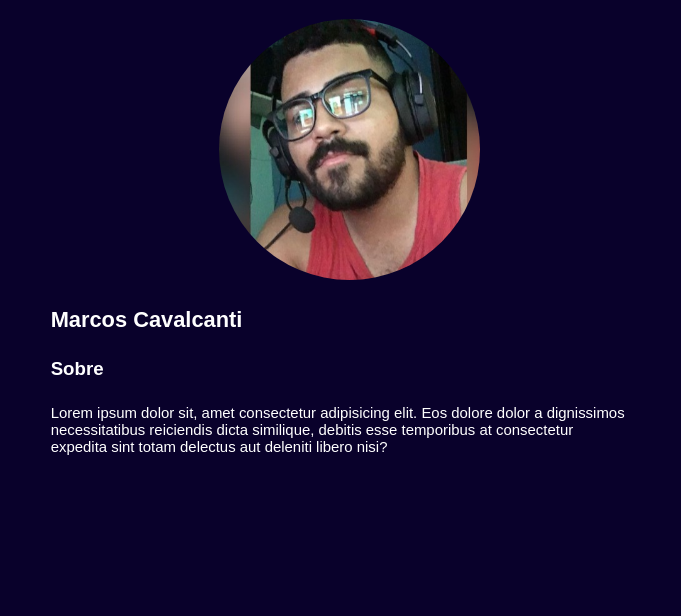
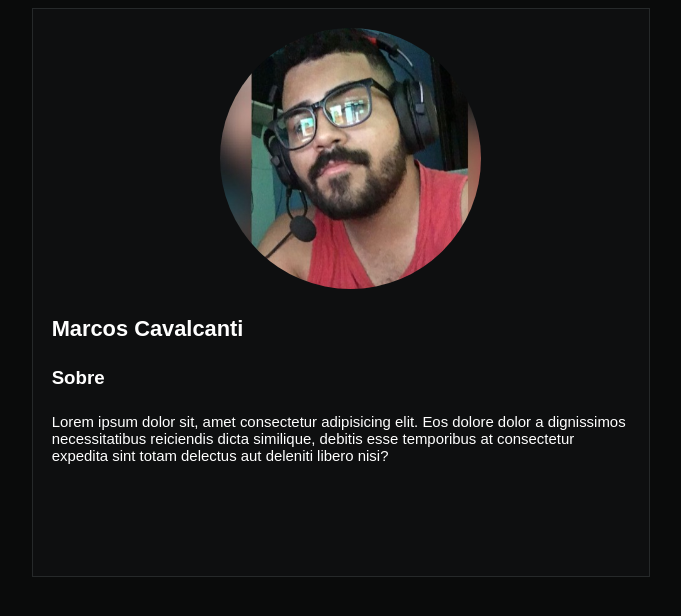
Before and after one commit to Marcos-Cavalcanti21/Portfolio-HTML, a PHP site: page / in a window 1280 px wide. Shown: the top 616 px of the page, without its empty margins (266-947 px from the left). Run offline with PHP 8.4, Linux system fonts and the light colour scheme; style sheets or scripts are compiled from the project's sources.

Commit message:
init response

```diff
--- a/styles/css/main.css
+++ b/styles/css/main.css
@@ -3,11 +3,14 @@ html {
   margin: 0 auto;
   font-size: 14pt;
   font-family: sans-serif;
-  background-color: rgb(9, 1, 43);
+  background-color: #0a0b0b;
 }
 
 .midle {
-  width: 1em;
+  width: 90%;
+  height: 44.3vw;
+  background-color: #0e0f10;
+  border: 1px solid #26292a;
 }
 .midle .profile {
   width: 1rem;
--- a/styles/css/main.min.css
+++ b/styles/css/main.min.css
@@ -1 +1 @@
-html{width:700px;margin:0 auto;font-size:14pt;font-family:sans-serif;background-color:#09012b}.midle{width:1em}.midle .profile{width:1rem;align-items:center;margin:1rem 10em}.midle .profile img{width:14rem;border-radius:50%}.midle .about{color:#fff;margin:1rem}.midle .about h3{width:20rem}.midle .about p{font-size:.8rem;color:#fff;width:31rem}
+html{width:700px;margin:0 auto;font-size:14pt;font-family:sans-serif;background-color:#0a0b0b}.midle{width:90%;height:44.3vw;background-color:#0e0f10;border:1px solid #26292a}.midle .profile{width:1rem;align-items:center;margin:1rem 10em}.midle .profile img{width:14rem;border-radius:50%}.midle .about{color:#fff;margin:1rem}.midle .about h3{width:20rem}.midle .about p{font-size:.8rem;color:#fff;width:31rem}
--- a/styles/main.scss
+++ b/styles/main.scss
@@ -19,11 +19,14 @@ html {
     font-size: 14pt;
     font-family: sans-serif;
 
-    background-color: rgb(9, 1, 43);
+    background-color: #0a0b0b;
 }
 
 .midle {
-    width: 1em;
+    width: 90%;
+    height: 44.3vw;
+    background-color: #0e0f10;
+    border: 1px solid #26292a;
 
     .profile {
         width: 1rem;
```
